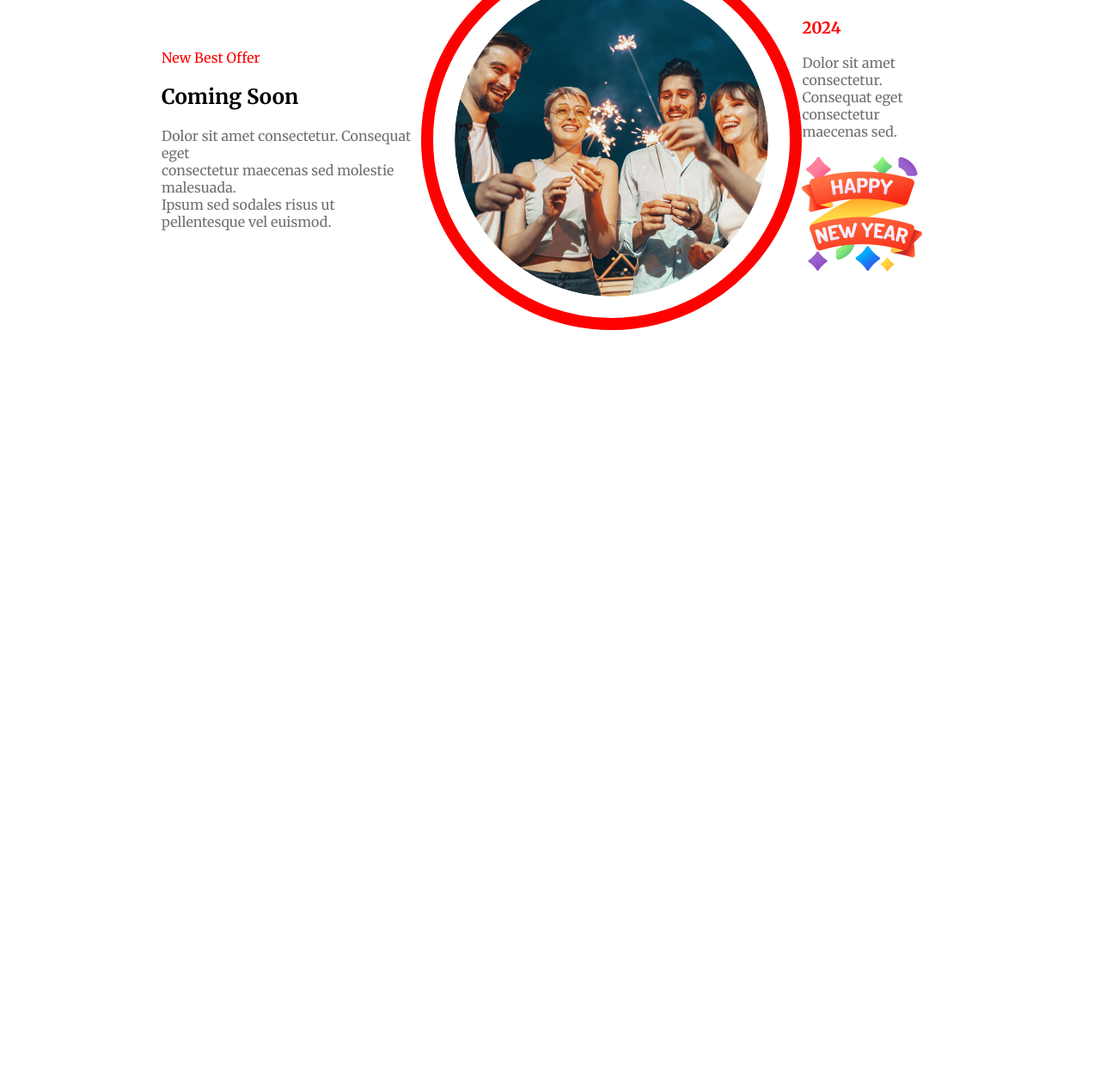
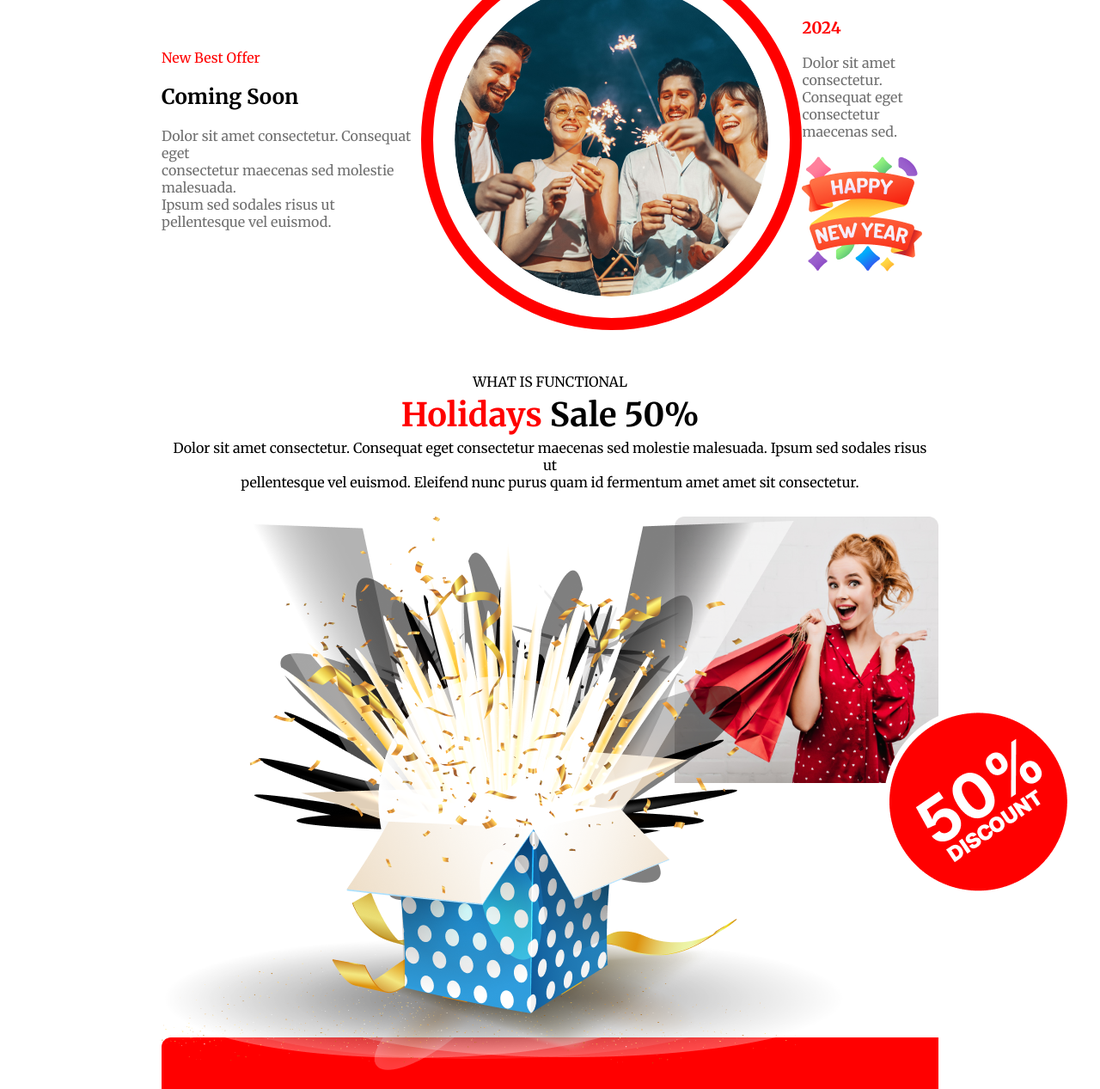
Before and after one commit to zami26/assignment-1-2024, a plain HTML site: page index.html in a window 1280 px wide. Shown: the part 2690-3957 px from the top of the page at 86% size. Before the commit the page ends 3124 px from the top, so only its background shows below. Drawn offline with Linux system fonts and the light colour scheme.

Commit message:
holiday part done

```diff
--- a/css/style.css
+++ b/css/style.css
@@ -77,3 +77,23 @@ border-radius: 5px;
     padding: 25px;
     border-radius: 50%;
 }
+.holiday{
+    text-align: center;
+    margin: 5px 180px 30px 180px;
+}
+.holiday h1{
+    margin: 0px;
+}
+.holiday p{
+    margin: 5px;
+}
+.holiday-pic{
+    margin: 5px 180px 50px 180px;
+    display: flex;
+    align-items: center;
+    background-image: url("../resources/Rectangle\ 2.png"),url("../resources/Rectangle\ 1.png");
+    background-repeat: no-repeat;
+    background-size: 100%,34%;
+    background-position: bottom, top right;
+    padding-bottom: 100px;
+}
--- a/index.html
+++ b/index.html
@@ -59,6 +59,17 @@
                 <img src="resources/Group 96.png" alt="">
             </div>
         </div>
+
+        <div class="holiday">
+            <p>WHAT IS FUNCTIONAL</p>
+            <h1> <span class="red">Holidays</span> Sale 50%</h1>
+               <p> Dolor sit amet consectetur. Consequat eget consectetur maecenas sed
+                molestie malesuada. Ipsum sed sodales risus ut <br> pellentesque vel euismod. Eleifend nunc purus quam id fermentum amet amet sit consectetur.</p>
+        </div>
+        <div class="holiday-pic">
+            <img class="box" src="resources/Group 75.png" alt="">
+            <img class="off" src="resources/Group 44.png" alt="">
+        </div>
     </main>
     <footer>
 
```
